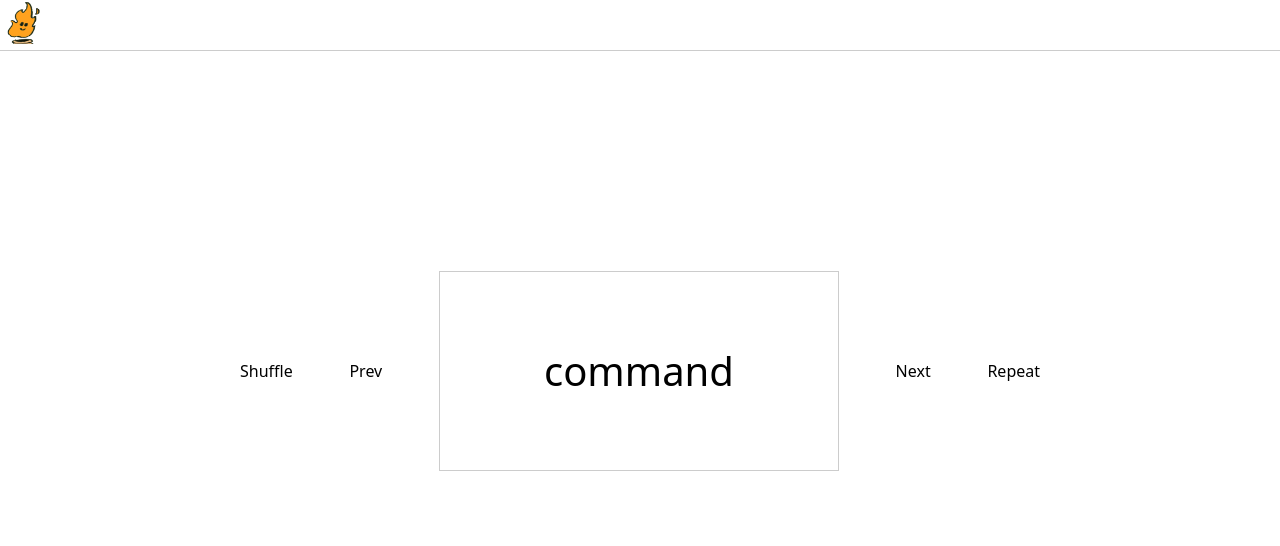
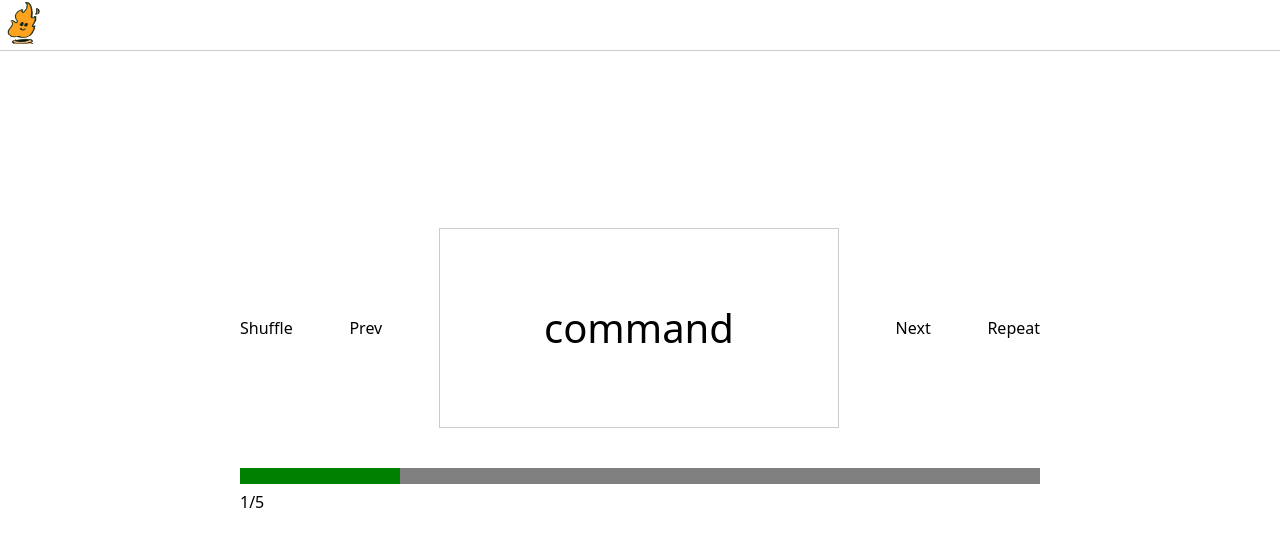
Before and after one commit to ktny/flashcard-maker, a Next.js app: page / in a window 1280 px wide. Shown: the top 546 px of the page. Built offline with nearby package versions, Linux system fonts and the light colour scheme.

Commit message:
create progress-bar

```diff
--- a/components/play-area.tsx
+++ b/components/play-area.tsx
@@ -1,11 +1,12 @@
 import { useState } from "react";
 
 import Card from "./card";
+import Progress from "./progress";
 
 import styles from "../styles/play-area.module.scss";
 import { ICard } from "../interfaces/main";
 
-const cards: ICard[] = [
+const originalCards: ICard[] = [
   {
     id: 1,
     front: "command",
@@ -24,11 +25,39 @@ const cards: ICard[] = [
     back: "未払いの",
     checked: true,
   },
+  {
+    id: 4,
+    front: "subsidy",
+    back: "助成金",
+    checked: false,
+  },
+  {
+    id: 5,
+    front: "dispute",
+    back: "争い",
+    checked: false,
+  },
 ];
 
 export default function PlayArea() {
   const [index, setIndex] = useState(0);
   const [open, setOpen] = useState(false);
+  const [shuffled, setShuffled] = useState(false);
+
+  let cards = originalCards.concat();
+
+  const shuffle = () => {
+    setShuffled(!shuffled);
+    if (shuffled) {
+      for (let i = cards.length - 1; i >= 0; i--) {
+        const j = Math.floor(Math.random() * (i + 1));
+        [cards[i], cards[j]] = [cards[j], cards[i]];
+      }
+    } else {
+      cards = originalCards.concat();
+    }
+    console.log(cards, shuffled);
+  };
 
   const prev = () => {
     setIndex(index - 1);
@@ -46,8 +75,14 @@ export default function PlayArea() {
 
   return (
     <section className={styles.playArea}>
+      <div className={styles.inner}>
         <div className={styles.mixer}>
-        <div>Shuffle</div>
+          <button
+            className={`${shuffled ? styles.shuffled : ""}`}
+            onClick={shuffle}
+          >
+            Shuffle
+          </button>
           <button disabled={index === 0} onClick={prev}>
             Prev
           </button>
@@ -59,6 +94,8 @@ export default function PlayArea() {
           </button>
           <div>Repeat</div>
         </div>
+        <Progress current={index + 1} total={cards.length} />
+      </div>
     </section>
   );
 }
--- /dev/null
+++ b/components/progress.tsx
@@ -0,0 +1,18 @@
+import styles from "../styles/progress.module.scss";
+
+export default function Progress({
+  current,
+  total,
+}: {
+  current: number;
+  total: number;
+}) {
+  return (
+    <div>
+      <progress className={styles.progress} value={current} max={total} />
+      <div>
+        {current}/{total}
+      </div>
+    </div>
+  );
+}
--- a/styles/play-area.module.scss
+++ b/styles/play-area.module.scss
@@ -5,14 +5,21 @@
   height: calc(100vh - 60px);
 }
 
+.inner {
+  width: 800px;
+  margin-bottom: 100px;
+}
+
 .mixer {
   display: flex;
   justify-content: space-between;
   align-items: center;
-  width: 800px;
-  margin-bottom: 100px;
 }
 
 .cardArea {
   width: 400px;
 }
+
+.shuffled {
+  color: red;
+}
--- /dev/null
+++ b/styles/progress.module.scss
@@ -0,0 +1,4 @@
+.progress {
+  width: 100%;
+  margin-top: 40px;
+}
```
Lines whose indentation alone changed are shown as unchanged.
